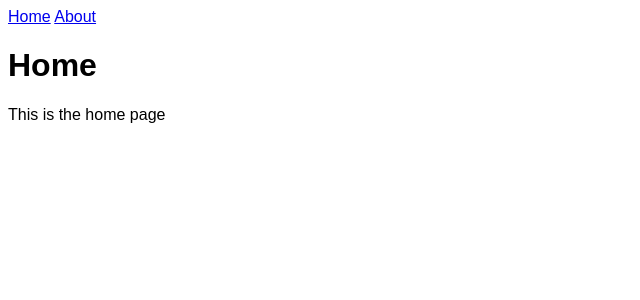
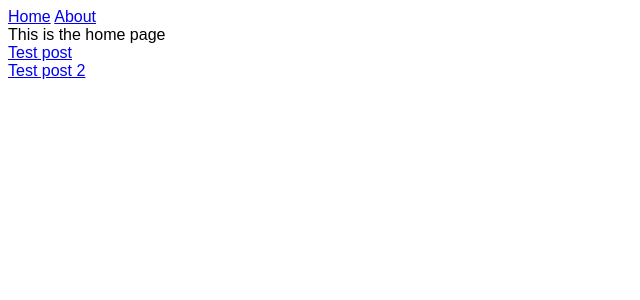
Before and after one commit to ffub/space-habitats, a Jekyll site: the page built from index.markdown, in a window 1280 px wide. Shown: the top 300 px of the page, without its empty margins (0-640 px from the left). Built offline with Jekyll 4.4.1, drawn with Linux system fonts in a browser that asks for light colours; part of the change alters nothing that is shown.

Commit message:
Page list on homepage

```diff
--- /dev/null
+++ b/_layouts/home.html
@@ -0,0 +1,10 @@
+---
+layout: default
+---
+
+{{page.content}}
+
+{% assign posts = site.posts | sort: date %}
+{% for post in posts %}
+<div><a href="{{post.url}}">{{post.title}}</a></div>
+{% endfor %}
--- a/index.markdown
+++ b/index.markdown
@@ -1,6 +1,7 @@
 ---
 title: Home
 position: 0
+layout: home
 ---
 
 This is the home page
```
